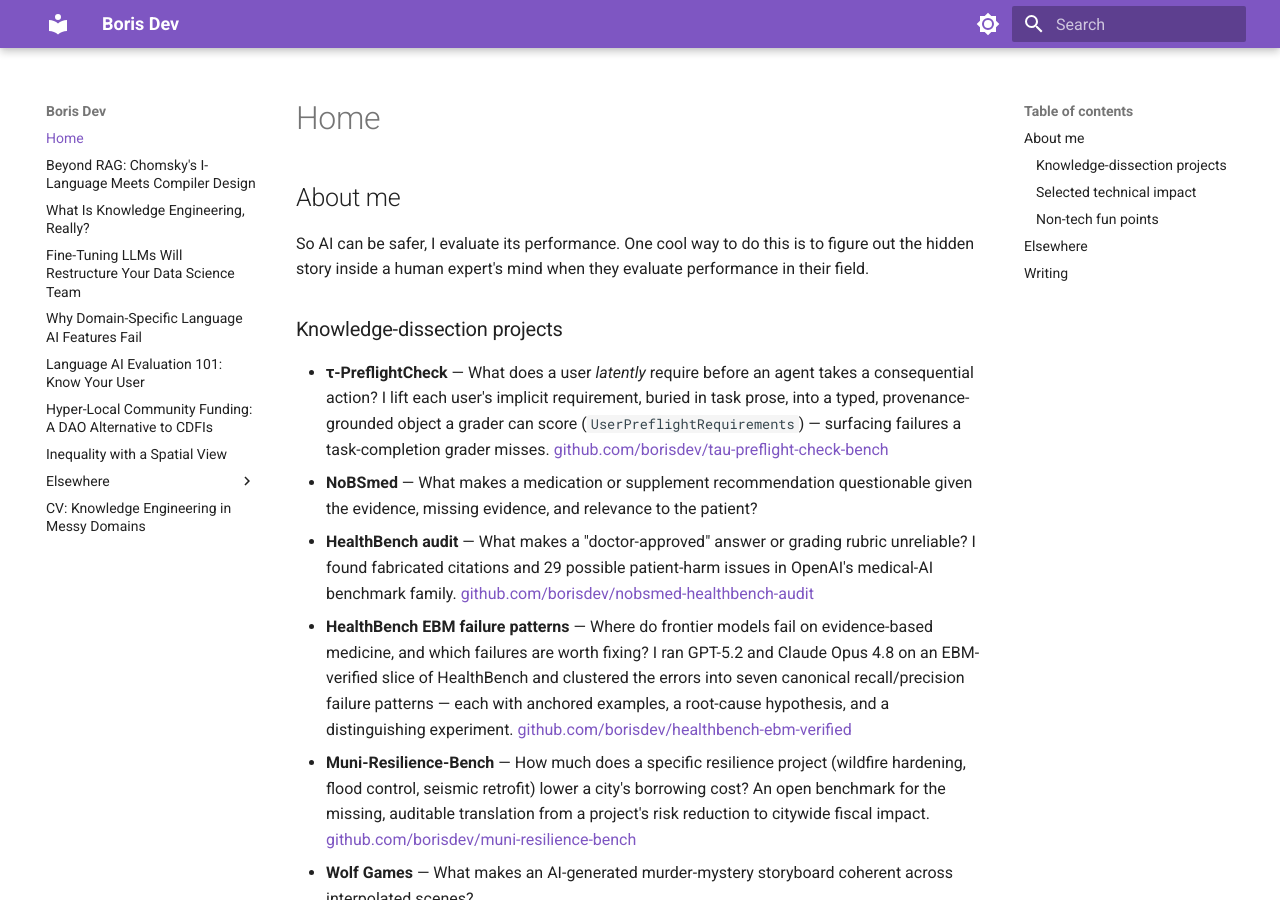
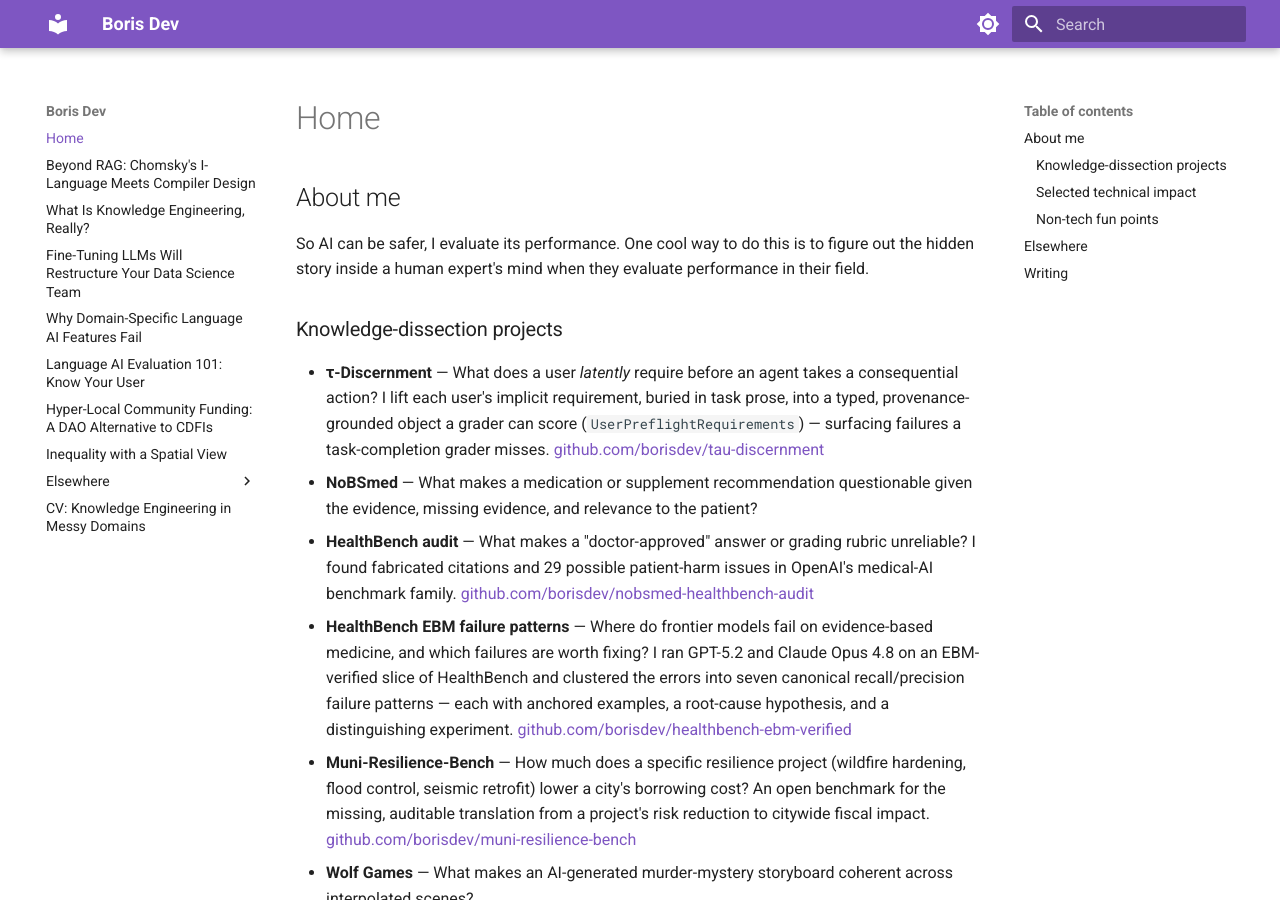
Before and after one commit to borisdev/borisdev.github.io, an MkDocs documentation site: the page built from docs/index.md, in a window 1280 px wide and 900 px high. Built offline with MkDocs 1.6.1 and Material for MkDocs 9.7.7, drawn with Linux system fonts in a browser that asks for light colours.

Commit message:
Rename τ-PreflightCheck → τ-Discernment; update repo link to tau-discernment
Co-Authored-By: Claude Opus 4.8 (1M context) <noreply@anthropic.com>

```diff
--- a/docs/index.md
+++ b/docs/index.md
@@ -9,7 +9,7 @@ So AI can be safer, I evaluate its performance. One cool way to do this is to fi
 
 ### Knowledge-dissection projects
 
-- **τ-PreflightCheck** — What does a user *latently* require before an agent takes a consequential action? I lift each user's implicit requirement, buried in task prose, into a typed, provenance-grounded object a grader can score (`UserPreflightRequirements`) — surfacing failures a task-completion grader misses. [github.com/borisdev/tau-preflight-check-bench](https://github.com/borisdev/tau-preflight-check-bench)
+- **τ-Discernment** — What does a user *latently* require before an agent takes a consequential action? I lift each user's implicit requirement, buried in task prose, into a typed, provenance-grounded object a grader can score (`UserPreflightRequirements`) — surfacing failures a task-completion grader misses. [github.com/borisdev/tau-discernment](https://github.com/borisdev/tau-discernment)
 - **NoBSmed** — What makes a medication or supplement recommendation questionable given the evidence, missing evidence, and relevance to the patient?
 - **HealthBench audit** — What makes a "doctor-approved" answer or grading rubric unreliable? I found fabricated citations and 29 possible patient-harm issues in OpenAI's medical-AI benchmark family. [github.com/borisdev/nobsmed-healthbench-audit](https://github.com/borisdev/nobsmed-healthbench-audit)
 - **HealthBench EBM failure patterns** — Where do frontier models fail on evidence-based medicine, and which failures are worth fixing? I ran GPT-5.2 and Claude Opus 4.8 on an EBM-verified slice of HealthBench and clustered the errors into seven canonical recall/precision failure patterns — each with anchored examples, a root-cause hypothesis, and a distinguishing experiment. [github.com/borisdev/healthbench-ebm-verified](https://github.com/borisdev/healthbench-ebm-verified)
```
